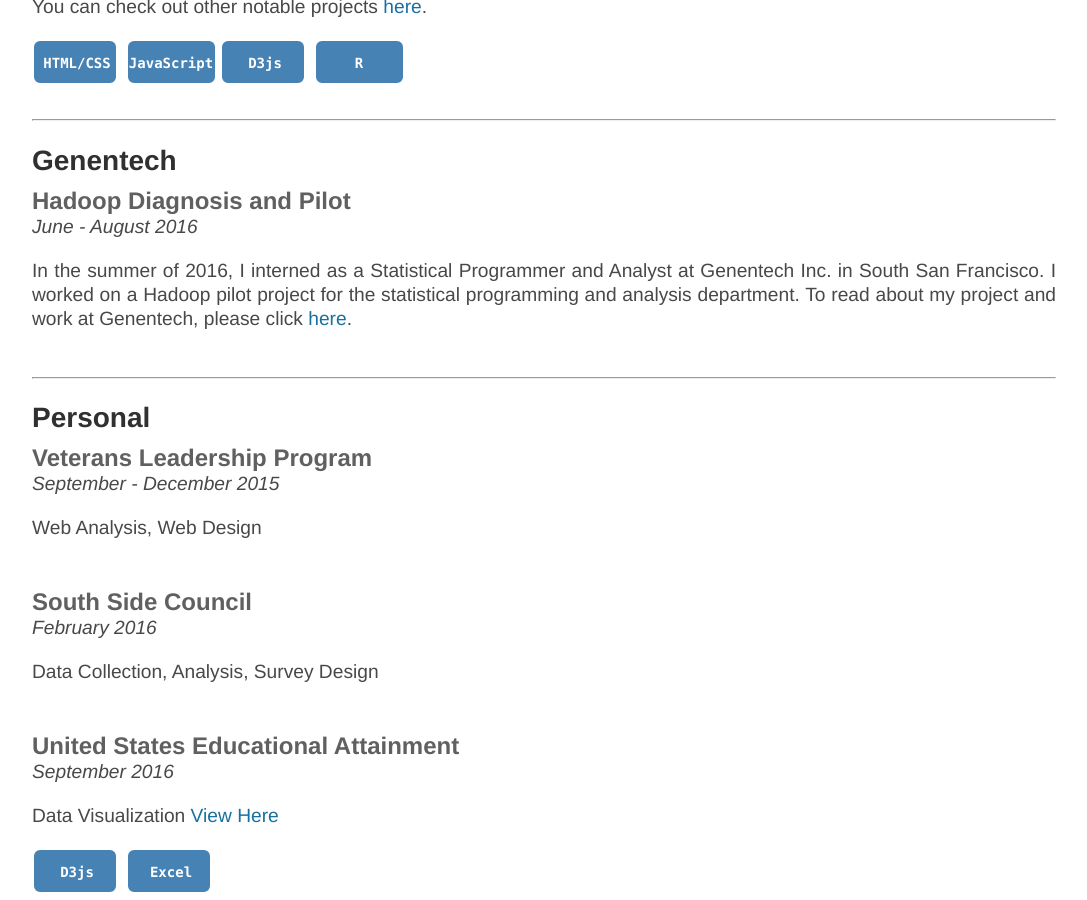
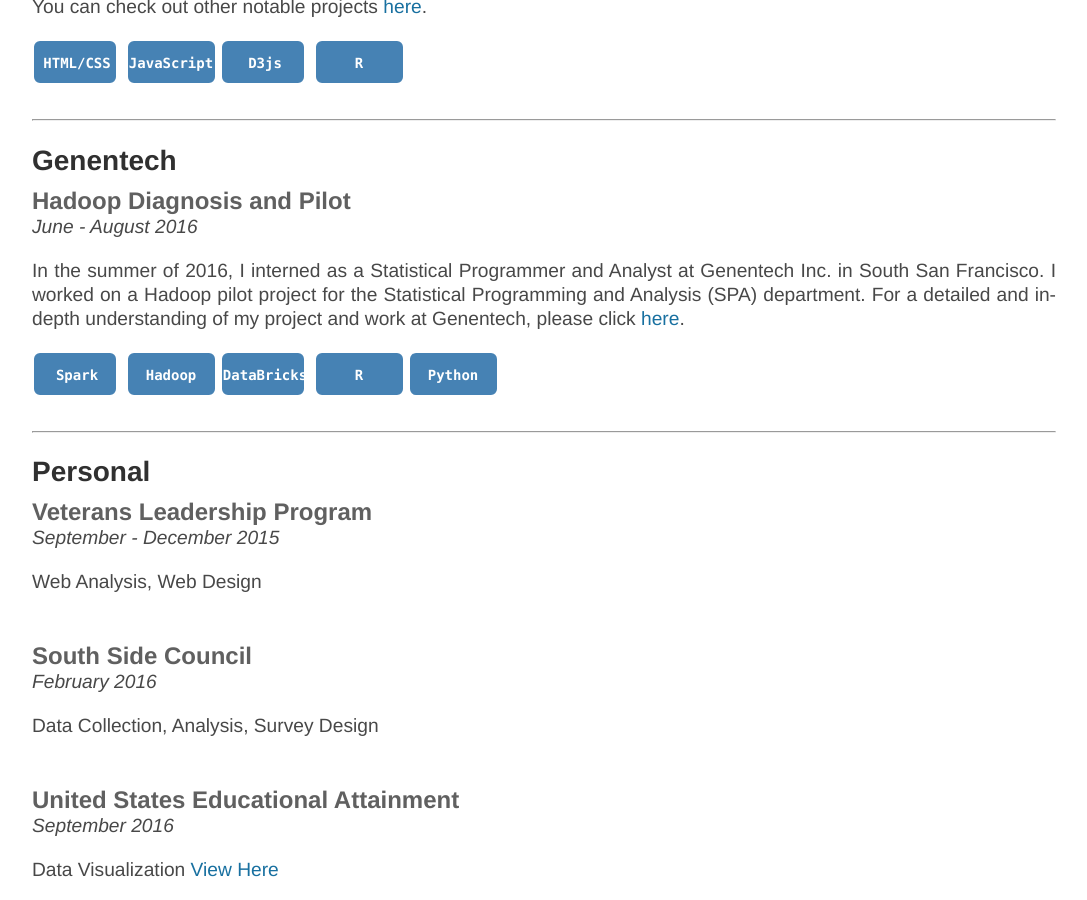
Before and after one commit to NeilBardhan/neilbardhan.github.io, a Jekyll site: the page built from projects/index.html, in a window 1280 px wide and 900 px high, scrolled down 4591 px. Shown: the whole window, without its empty margins (96-1183 px from the left). Built offline with Jekyll 4.4.1, drawn with Linux system fonts in a browser that asks for light colours.

Commit message:
Update index.html

```diff
--- a/projects/index.html
+++ b/projects/index.html
@@ -351,8 +351,41 @@
 	<div id="project11">
 		<h3>Hadoop Diagnosis and Pilot</h3>
 		<p><em>June - August 2016</em></p>
-		<p>In the summer of 2016, I interned as a Statistical Programmer and Analyst at Genentech Inc. in South San Francisco. I worked on a Hadoop pilot project for the statistical programming and analysis department. To read about my project and work at Genentech, please click <a target="_blank" href="https://github.com/NeilBardhan/Genentech">here</a>.</p>
+		<p>In the summer of 2016, I interned as a Statistical Programmer and Analyst at Genentech Inc. in South San Francisco. I worked on a Hadoop pilot project for the Statistical Programming and Analysis (SPA) department. For a detailed and in-depth understanding of my project and work at Genentech, please click <a target="_blank" href="https://github.com/NeilBardhan/Genentech">here</a>.</p>
+		<svg width="90" height="50">
+  			<g>
+    				<rect x="3" y="3" rx="5" ry="5" width="80" height="40" style = "stroke:steelblue;stroke-width:2" fill="steelblue"></rect>
+    				<text x="50%" y="50%" alignment-baseline="middle" text-anchor="middle" font-family="Consolas,monaco,monospace" font-weight="bold" font-size="14" fill="white">Spark</text>
+  			</g>
+		</svg>
 
+		<svg width="90" height="50">
+  			<g>
+    				<rect x="3" y="3" rx="5" ry="5" width="85" height="40" style = "stroke:steelblue;stroke-width:2" fill="steelblue"></rect>
+    				<text x="50%" y="50%" alignment-baseline="middle" text-anchor="middle" font-family="Consolas,monaco,monospace" font-weight="bold" font-size="14" fill="white">Hadoop</text>
+  			</g>
+		</svg>
+
+		<svg width="90" height="50">
+  			<g>
+    				<rect x="3" y="3" rx="5" ry="5" width="80" height="40" style = "stroke:steelblue;stroke-width:2" fill="steelblue"></rect>
+    				<text x="50%" y="50%" alignment-baseline="middle" text-anchor="middle" font-family="Consolas,monaco,monospace" font-weight="bold" font-size="14" fill="white">DataBricks</text>
+  			</g>
+		</svg>
+
+		<svg width="90" height="50">
+  			<g>
+    				<rect x="3" y="3" rx="5" ry="5" width="85" height="40" style = "stroke:steelblue;stroke-width:2" fill="steelblue"></rect>
+    				<text x="50%" y="50%" alignment-baseline="middle" text-anchor="middle" font-family="Consolas,monaco,monospace" font-weight="bold" font-size="14" fill="white">R</text>
+  			</g>
+		</svg>
+
+		<svg width="90" height="50">
+  			<g>
+    				<rect x="3" y="3" rx="5" ry="5" width="85" height="40" style = "stroke:steelblue;stroke-width:2" fill="steelblue"></rect>
+    				<text x="50%" y="50%" alignment-baseline="middle" text-anchor="middle" font-family="Consolas,monaco,monospace" font-weight="bold" font-size="14" fill="white">Python</text>
+  			</g>
+		</svg>
 	</div>
 	<br>
 	<hr>
```
